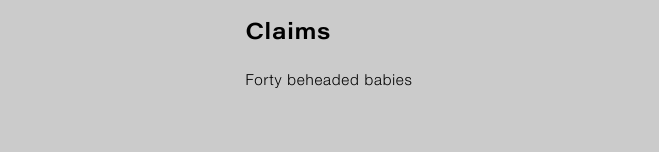
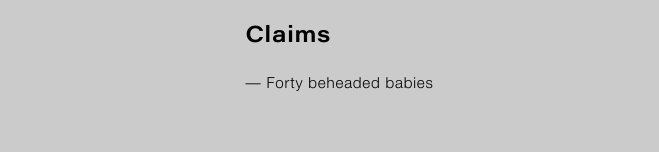
Before and after one commit to tamtzekin/hasbara-tracker, a React (Create React App) app: page /claims in a window 1280 px wide. Shown: the part 148-300 px from the top of the page, without its empty margins (177-836 px from the left). Built offline with nearby package versions, Linux system fonts and the light colour scheme.

Commit message:
link hover styles

```diff
--- a/src/components/ClaimPage.css
+++ b/src/components/ClaimPage.css
@@ -3,6 +3,10 @@ a {
     text-decoration: none;
     position: relative;
     z-index: 3;
+}
+
+a:hover {
+    text-decoration: dashed underline;
 }
 
 a:hover .play-arrow {
--- a/src/components/FilterDisplay.js
+++ b/src/components/FilterDisplay.js
@@ -51,7 +51,7 @@ const FilterDisplay = () => {
         <h2>Claims</h2>
         <br />
 
-        <Link to="/claim-a">Forty beheaded babies</Link>
+        <Link to="/claim-a">— Forty beheaded babies</Link>
 
 
         </span>
```
